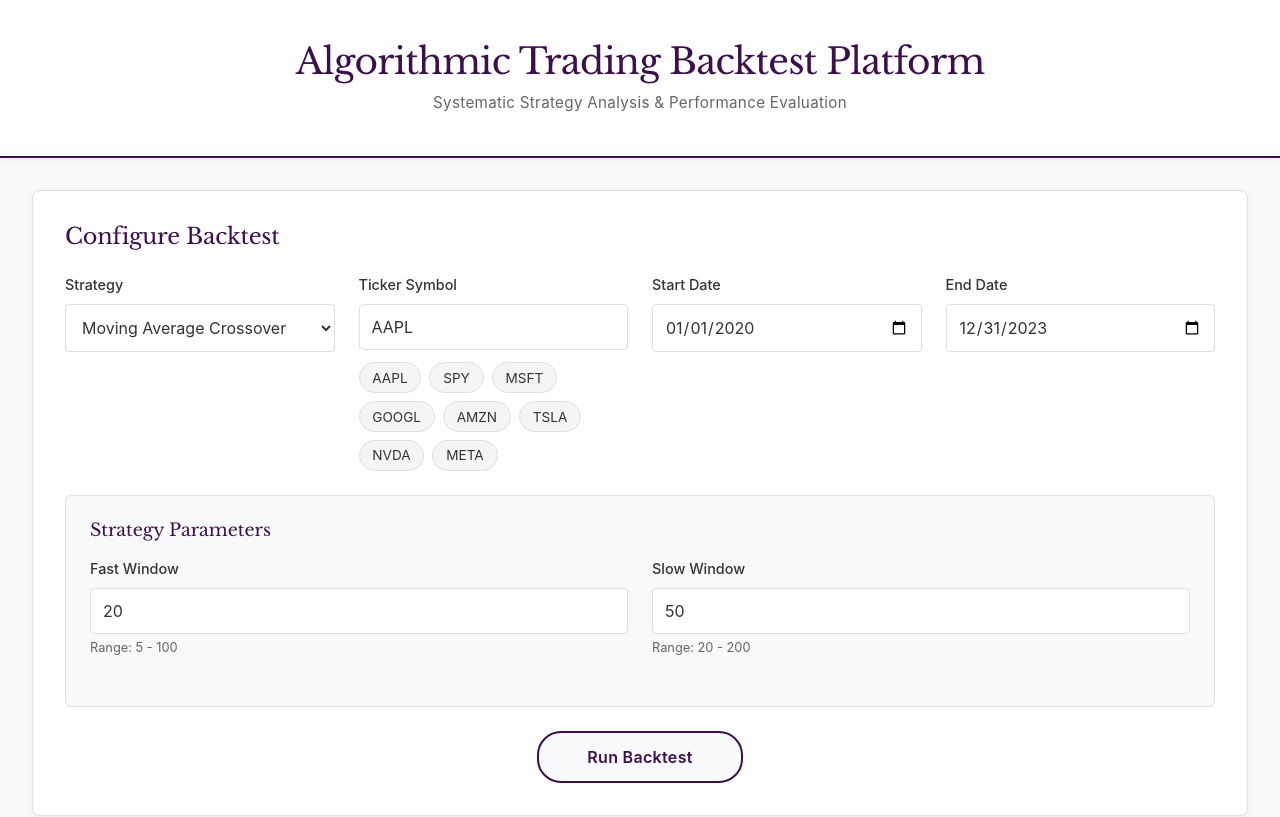
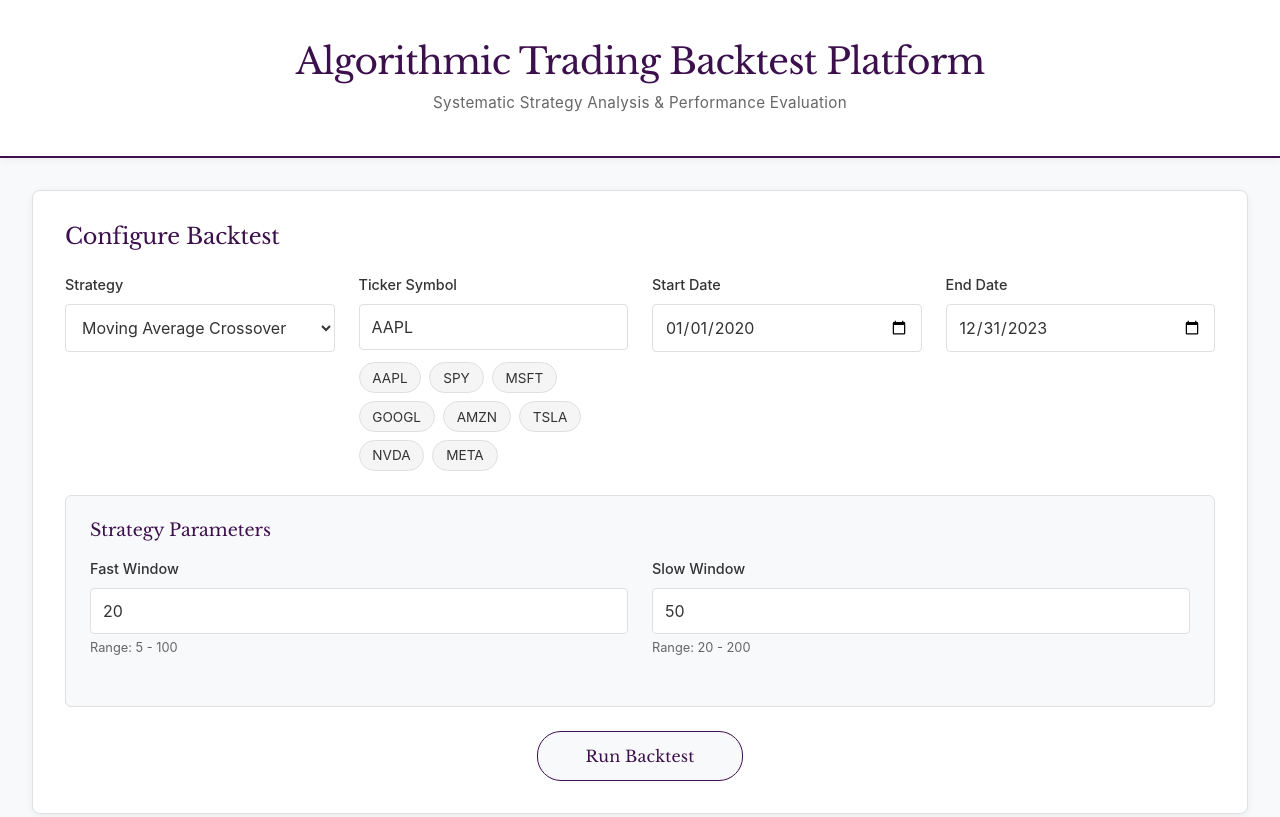
Before and after one commit to joycezhou66/trading-backtest-platform, a React app in the folder frontend/: page / in a window 1280 px wide. Shown: the top 817 px of the page. Built offline with nearby package versions, Linux system fonts and the light colour scheme; no server answers; the HTML template or start-up script is replaced by a standard one.

Commit message:
Update Run Backtest button styling
- Change font to Libre Baskerville (Marshall Wace serif)
- Reduce border from 2px to 1px for refined look
- Adjust font weight to 400 for consistency

```diff
--- a/frontend/src/components/StrategySelector.css
+++ b/frontend/src/components/StrategySelector.css
@@ -123,15 +123,16 @@
   max-width: 300px;
   margin: 1.5rem auto 0;
   padding: 0.875rem 3rem;
-  border: 2px solid #3C104D;
+  border: 1px solid #3C104D;
   border-radius: 24px;
   background: #f8f9fa;
   color: #3C104D;
   font-size: 1rem;
-  font-weight: 600;
+  font-weight: 400;
+  font-family: 'Libre Baskerville', Georgia, 'Times New Roman', serif;
   cursor: pointer;
   transition: all 0.2s;
-  letter-spacing: 0.02em;
+  letter-spacing: 0.01em;
 }
 
 .run-button:hover:not(:disabled) {
```
